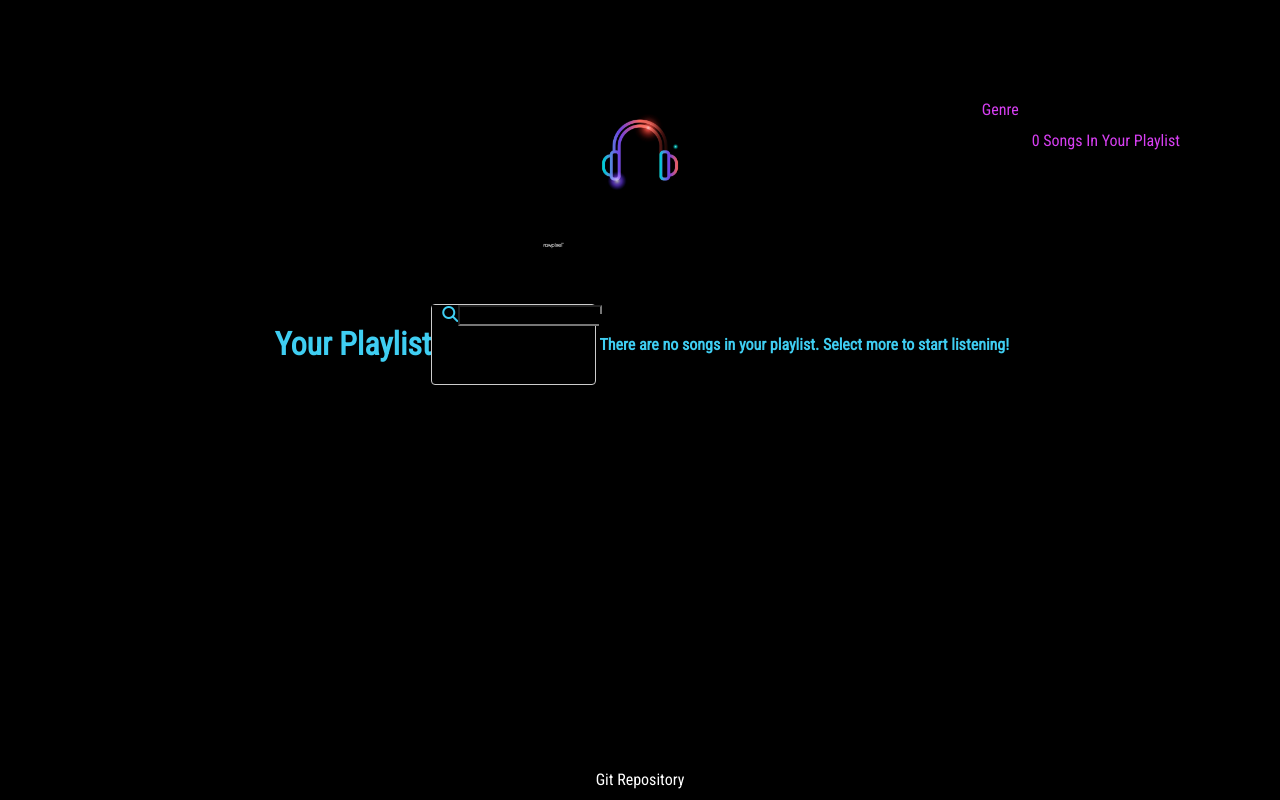
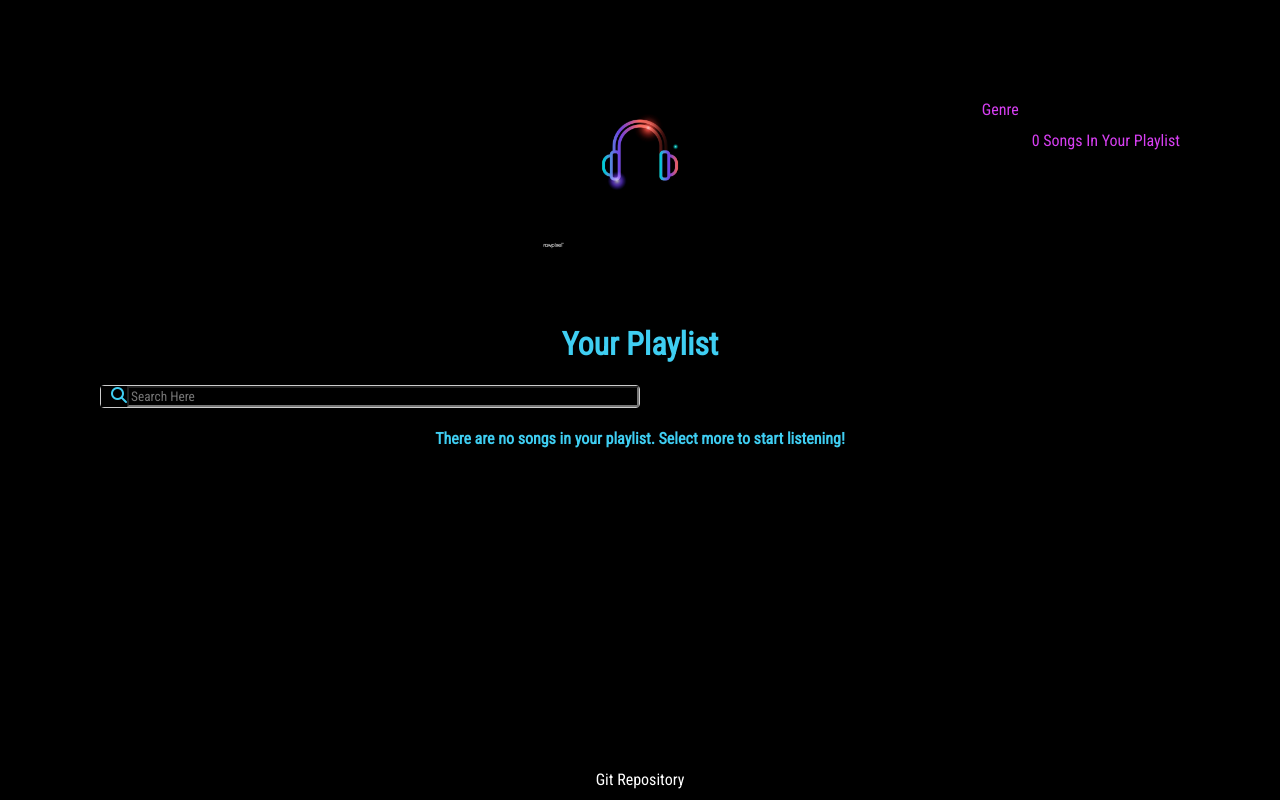
Before and after one commit to savannahknight/CreativeProject3, a Vue app in the folder learning-vue-cli/: page /playlist in a window 1280 px wide. Built offline with nearby package versions, Linux system fonts and the light colour scheme.

Commit message:
Like it a lot... fixed the Search positioning and playlist HTML/CSS

```diff
--- a/learning-vue-cli/src/views/Playlist.vue
+++ b/learning-vue-cli/src/views/Playlist.vue
@@ -5,7 +5,7 @@
   <h1>Your Playlist</h1>
   <div class="search">
     <form class="pure-form">
-      <i class="fa fa-search"></i><input v-model="searchText" />
+      <i class="fa fa-search"></i><input v-model="searchText" placeholder="Search Here"/>
     </form>
   </div>
   </div>
@@ -68,13 +68,20 @@ export default {
 
 <style scoped>
 .wrapper {
+  display:flex;
+  flex-direction: column;
+  align-content: center;
+  width: 100%;
 }
 .heading {
   display: flex;
-  align-times: center;
+  align-content: center;
   justify-content: center;
+  flex-direction: column;
   text-align: center;
   color: #3fcef2;
+  width: 100%;
+
 }
 .empty {
   background: inherit;
@@ -165,4 +172,15 @@ i {
   color: green;
   font-size: 25px;
 }
+input {
+  width: 100%;
+  color:#d73ff2;
+  margin-left: auto;
+  margin-right: auto;
+}
+.search {
+  display: flex;
+  text-align: center;
+  justify-content: center;
+}
 </style>
```
